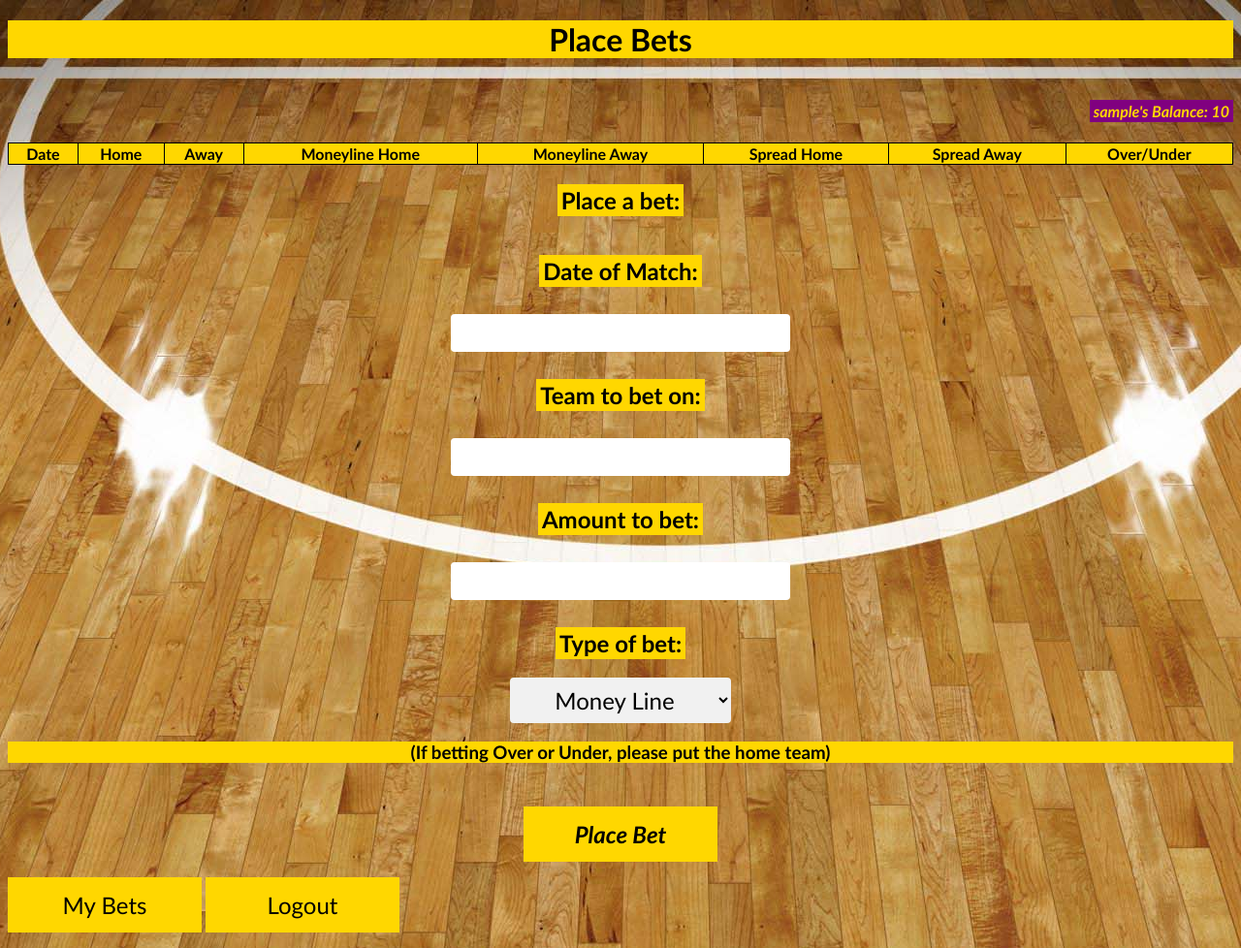
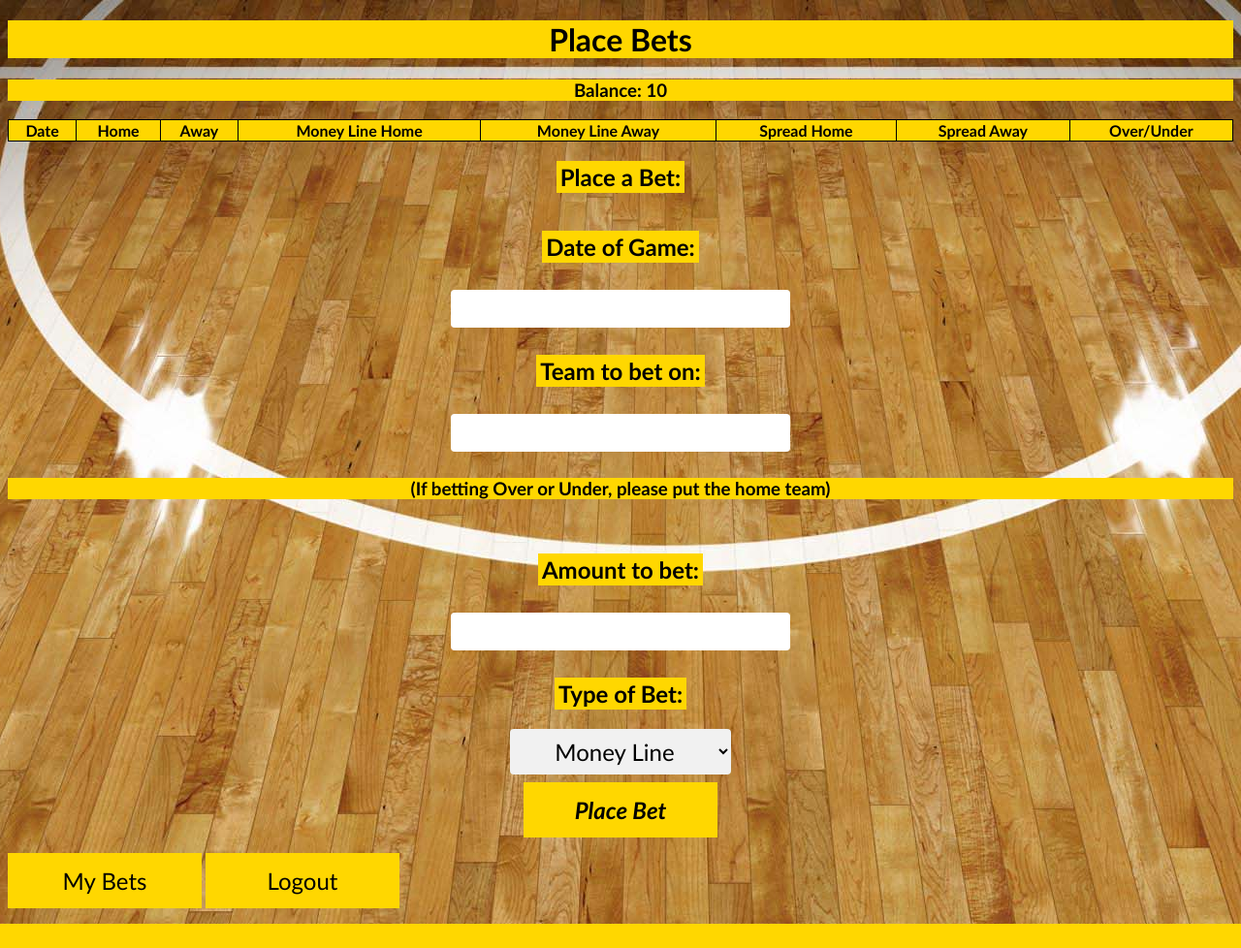
Before and after one commit to whipplem123/Online-Sportsbook, a Flask app: template templates/home_page.html in a window 1280 px wide. Shown: the whole page at 97% size. After the commit the page ends 953 px from the top, so only its background shows below. Run offline with Flask 2, Linux system fonts and the light colour scheme; the template is opened without the code that fills it: most values are stand-ins (such as "Sample title", 1, 10 or a date in 2020); lists and menus that the app fills with data are empty.

Commit message:
Handled corner cases, adapted home and user pages to flask

```diff
--- a/application.py
+++ b/application.py
@@ -81,15 +81,20 @@
 def home_page():
 	if not 'user' in session:
 		return redirect(url_for('index'))
+
+	username = session['user']
 	# Establish SQL connection
 	conn = sql.connect(user='thesportsbook', password='ultimate', host='cs252-lab6-mariadb.cuxhokshop3s.us-east-2.rds.amazonaws.com', database='lab6')
 	cursor = conn.cursor(buffered=True)
+	cursor.execute("select balance from users where username = %s", (username,))
+	balance = cursor.fetchone()[0]
 	cursor.execute("select date, home_id, away_id, home_money_line, away_money_line, home_spread, away_spread, over_under from nba_schedule order by date limit 10")
+
 	# Send bet list to home_page
 	bet_list = cursor.fetchmany(size=10)
 	conn.close()
 	print(session['user'])
-	return render_template("home_page.html", bet_list=bet_list)
+	return render_template("home_page.html", balance=balance, bet_list=bet_list)
 
 @app.route("/home_page", methods=['POST'])
 def home_page_post():
@@ -99,13 +104,20 @@
 	# Obtain betting inputs
 	date = request.form["date"]
 	team = request.form["teamname"]
-	risk = request.form["amount"]
+	risk = float(request.form["amount"])
 	type = request.form["Type of Bet"]
 
 	# Establish SQL Connection
 	username = session['user']
 	conn = sql.connect(user='thesportsbook', password='ultimate', host='cs252-lab6-mariadb.cuxhokshop3s.us-east-2.rds.amazonaws.com', database='lab6')
 	cursor = conn.cursor(buffered=True)
+
+	cursor.execute("select balance from users where username = %s", (username,))
+	balance = float(cursor.fetchone()[0])
+	if risk > balance:
+		# TODO: Notify that risk exceeds balance
+		return redirect(url_for('home_page'))
+
 	cursor.execute("insert into current_bets values(%s, %s, %s, %s, %s)", (username, date, team, type, risk,))
 	cursor.execute("update users set balance = balance - %s where username = %s", (risk, username))
 	conn.commit()
@@ -124,6 +136,10 @@
 	conn = sql.connect(user='thesportsbook', password='ultimate', host='cs252-lab6-mariadb.cuxhokshop3s.us-east-2.rds.amazonaws.com', database='lab6')
 	cursor = conn.cursor(buffered=True)
 
+	# Get balance
+	cursor.execute("select balance from users where username = %s", (username,))
+	balance = cursor.fetchone()[0]
+
 	# Get current bets
 	cursor.execute("select date, team_id, bet_type, risk from current_bets where username = %s", (username,))
 	current_bet_list = cursor.fetchall()
@@ -131,7 +147,7 @@
 	past_bet_list = cursor.fetchall()
 	conn.close()
 
-	return render_template("user.html", username=username, current_bet_list=current_bet_list, past_bet_list=past_bet_list)
+	return render_template("user.html", username=username, balance=balance, current_bet_list=current_bet_list, past_bet_list=past_bet_list)
 
 @app.route("/user", methods=['POST'])
 def user_post():
--- a/templates/home_page.html
+++ b/templates/home_page.html
@@ -10,17 +10,15 @@
 <body>
 
 <h1>Place Bets</h1>
-<div align="right">
-<h4>{{ username }}'s Balance: {{ balance }}</h4>
-</div>
+<center><h3>Balance: {{ balance }}</h3></center>
 
 <table>
 <tr>
 	<th>Date</th>
 	<th>Home</th>
 	<th>Away</th>
-	<th>Moneyline Home</th>
-	<th>Moneyline Away</th>
+	<th>Money Line Home</th>
+	<th>Money Line Away</th>
 	<th>Spread Home</th>
 	<th>Spread Away</th>
 	<th>Over/Under</th>
@@ -40,28 +38,28 @@
 </table>
 
 <center>
-<h2>Place a bet:</h2>
+<h2>Place a Bet:</h2>
 
 <form method="POST">
-  <h2>Date of Match:</h2><br>
+  <h2>Date of Game:</h2><br>
   <input type="text" name="date" value="">
   <br>
   <h2>Team to bet on:</h2><br>
   <input type="text" name="teamname" value="">
   <br>
+  <h3>(If betting Over or Under, please put the home team)</h3>
+  <br>
   <h2>Amount to bet:</h2><br>
   <input type="text" name="amount" value="">
   <br>
 
-    <h2>Type of bet:</h2><br>
+    <h2>Type of Bet:</h2><br>
     <select name="Type of Bet">
     <option value="Money Line">Money Line</option>
     <option value="Spread">Spread</option>
     <option value="Over">Over</option>
     <option value="Under">Under</option>
   </select>
-  <br>
-  <h3>(If betting Over or Under, please put the home team)</h3>
   <br>
   <input type="submit" value="Place Bet">
 </form>
--- a/templates/user.html
+++ b/templates/user.html
@@ -9,14 +9,12 @@
 
 <body>
 <h1>{{ username }}'s Homepage</h1>
-<div align="right">
-<h4>{{ username }}'s Balance: {{ balance }}</h4>
-</div>
+<center><h3>Balance: {{ balance }}</h3></center>
 <center><h2>Pending Bets</h2></center>
 <table>
 <tr>
 	<th>Date</th>
-	<th>Team bet on</th>
+	<th>Team Bet On</th>
 	<th>Type of Bet</th>
 	<th>Amount Bet</th>
 </tr>
```
